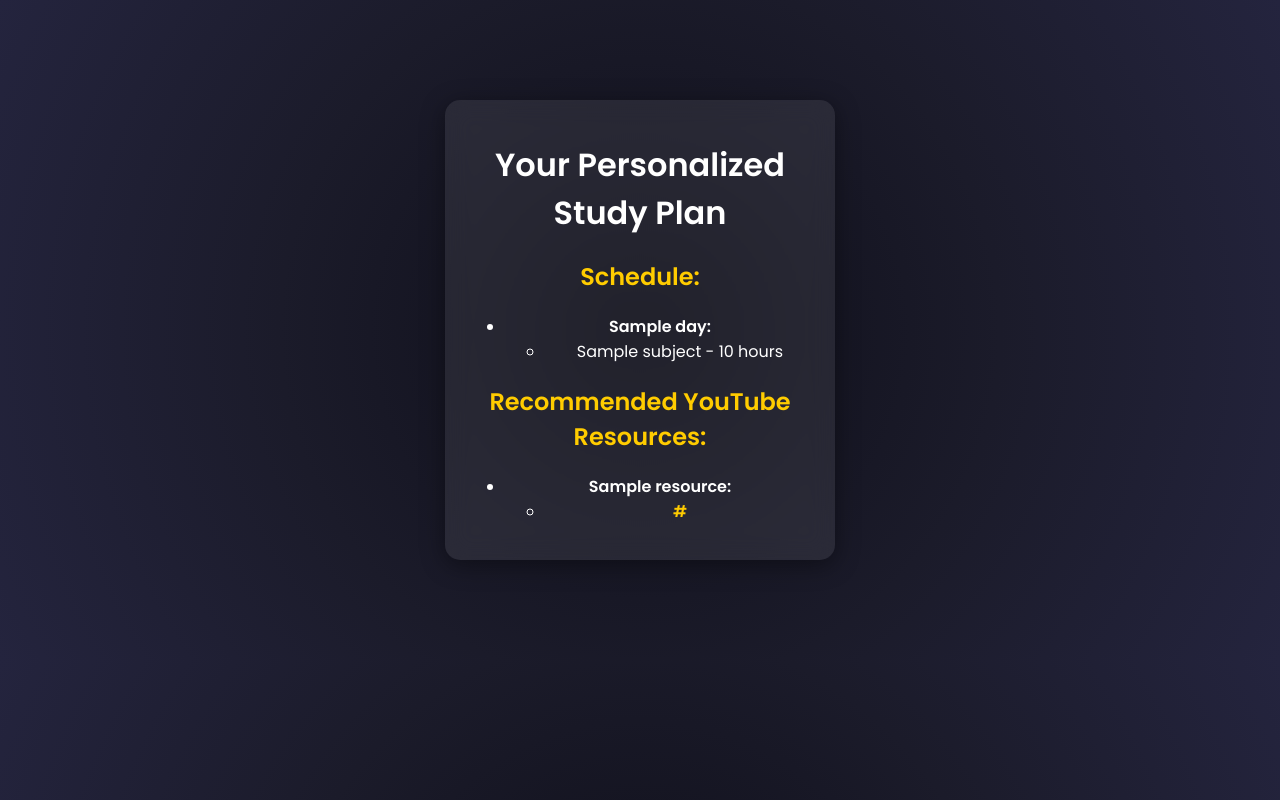
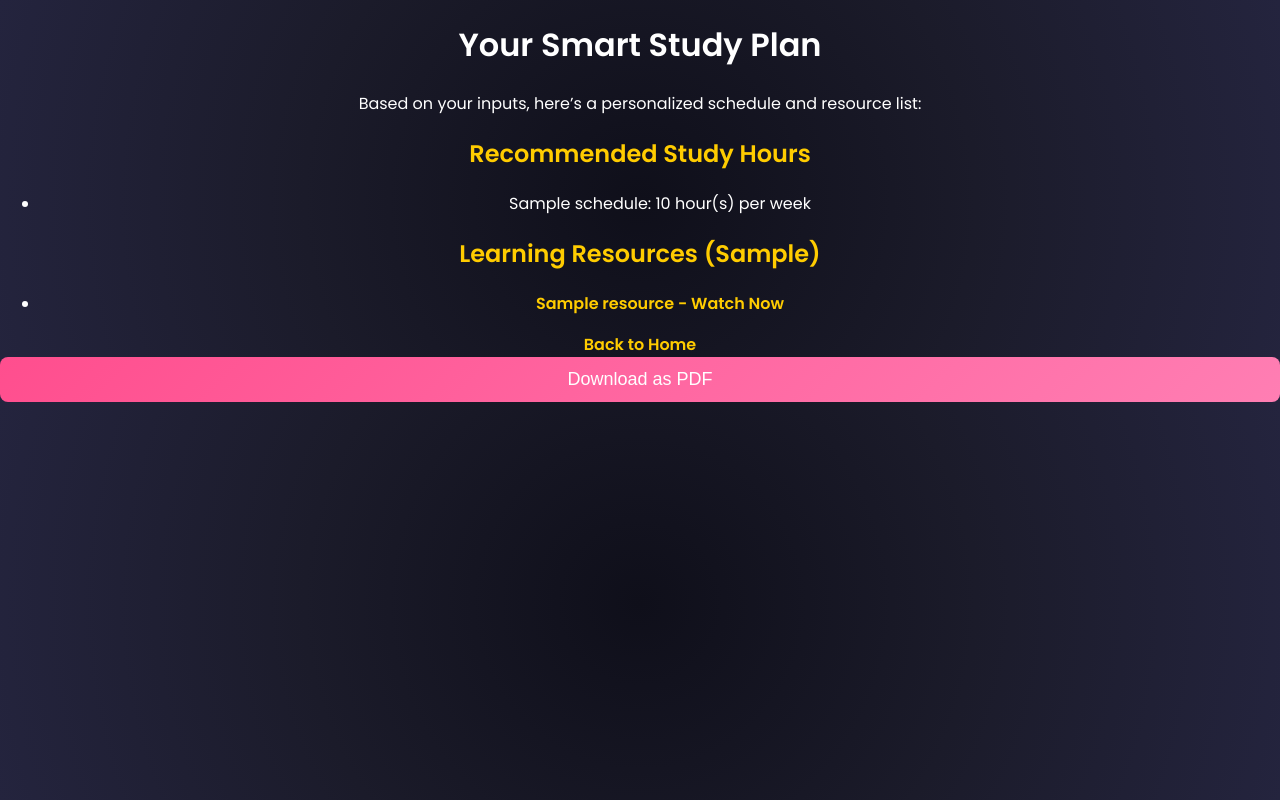
Before and after one commit to sujith0466/Smart_Study_Buddy, a Flask app: template templates/result.html in a window 1280 px wide. Run offline with Flask 3, Linux system fonts and the light colour scheme; the template is opened without the code that fills it: most values are stand-ins (such as "Sample title", 1, 10 or a date in 2020); some libraries are stand-ins or nearby versions.

Commit message:
Update result.html

```diff
--- a/templates/result.html
+++ b/templates/result.html
@@ -2,38 +2,50 @@
 <html lang="en">
 <head>
     <meta charset="UTF-8">
-    <meta name="viewport" content="width=device-width, initial-scale=1.0">
-    <title>Study Plan</title>
-    <link rel="stylesheet" href="static/css/style.css">
+    <title>Your Study Plan</title>
+    <link rel="stylesheet" href="{{ url_for('static', filename='css/style.css') }}">
 </head>
 <body>
-    <div class="container">
-        <h1>Your Personalized Study Plan</h1>
-        <h2>Schedule:</h2>
-        <ul>
-            {% for day, subjects in schedule.items() %}
-                <li><strong>{{ day }}:</strong>
-                    <ul>
-                        {% for subject in subjects %}
-                            <li>{{ subject.subject }} - {{ subject.hours }} hours</li>
-                        {% endfor %}
-                    </ul>
-                </li>
-            {% endfor %}
-        </ul>
+    <div class="overlay"></div>
 
-        <h2>Recommended YouTube Resources:</h2>
-        <ul>
-            {% for subject, links in resources.items() %}
-                <li><strong>{{ subject }}:</strong>
-                    <ul>
-                        {% for link in links %}
-                            <li><a href="{{ link }}" target="_blank">{{ link }}</a></li>
-                        {% endfor %}
-                    </ul>
-                </li>
-            {% endfor %}
-        </ul>
+    <div class="result-container">
+        <h1 class="result-title">Your Smart Study Plan</h1>
+        <p class="result-subtitle">Based on your inputs, here’s a personalized schedule and resource list:</p>
+
+        <div class="schedule">
+            <h2>Recommended Study Hours</h2>
+            <ul>
+                {% for subject, hours in schedule.items() %}
+                    <li><span class="subject">{{ subject }}</span>: {{ hours }} hour(s) per week</li>
+                {% endfor %}
+            </ul>
+        </div>
+
+        <div class="resources">
+            <h2>Learning Resources ({{ learning_style|capitalize }})</h2>
+            <ul>
+                {% for subject, url in resources.items() %}
+                    <li><a href="{{ url }}" target="_blank">{{ subject }} - Watch Now</a></li>
+                {% endfor %}
+            </ul>
+        </div>
+
+        <div class="back-btn">
+            <a href="/" class="submit-btn">Back to Home</a>
+        </div>
+
+        <div class="download-btn">
+            <button id="download-pdf" class="submit-btn">Download as PDF</button>
+        </div>
     </div>
+
+    <!-- PDF Script -->
+    <script src="https://cdnjs.cloudflare.com/ajax/libs/html2pdf.js/0.10.1/html2pdf.bundle.min.js"></script>
+    <script>
+        document.getElementById("download-pdf").addEventListener("click", () => {
+            const element = document.querySelector(".result-container");
+            html2pdf().from(element).save("Study_Plan.pdf");
+        });
+    </script>
 </body>
 </html>
```
